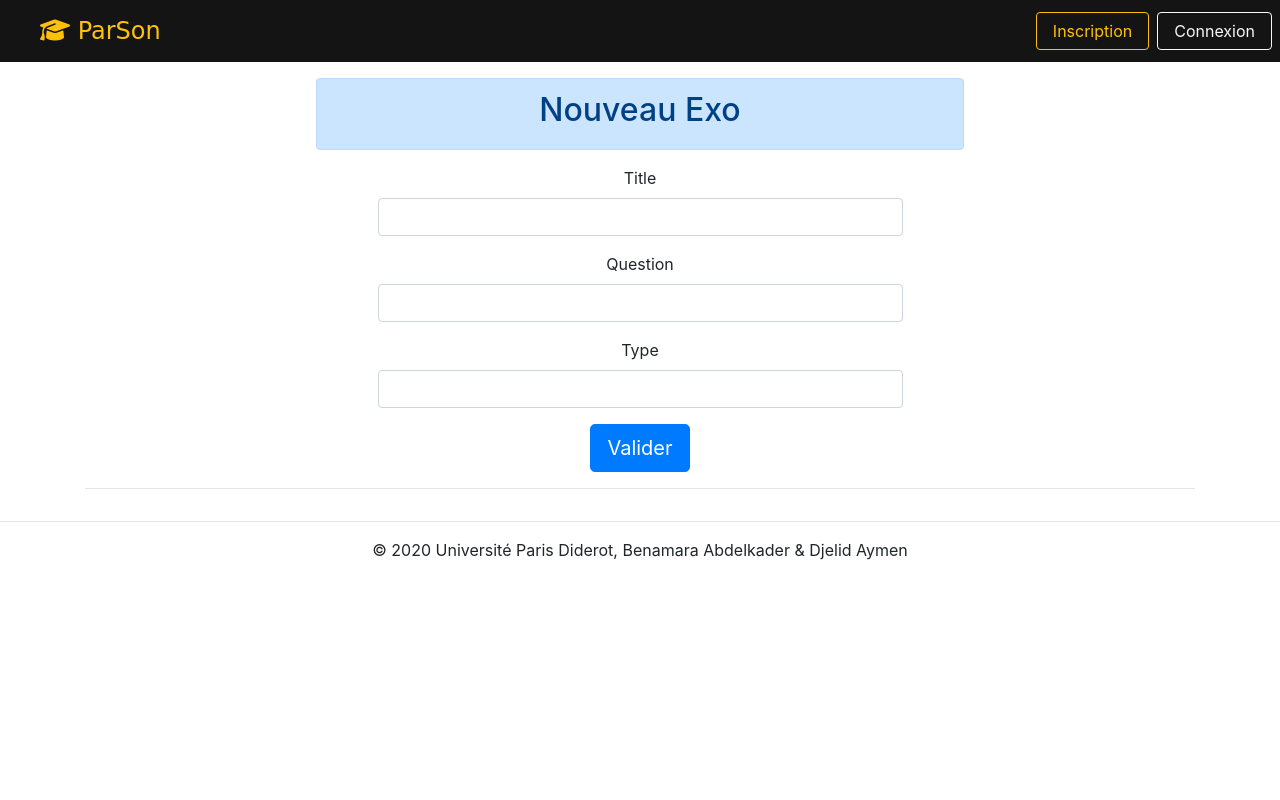
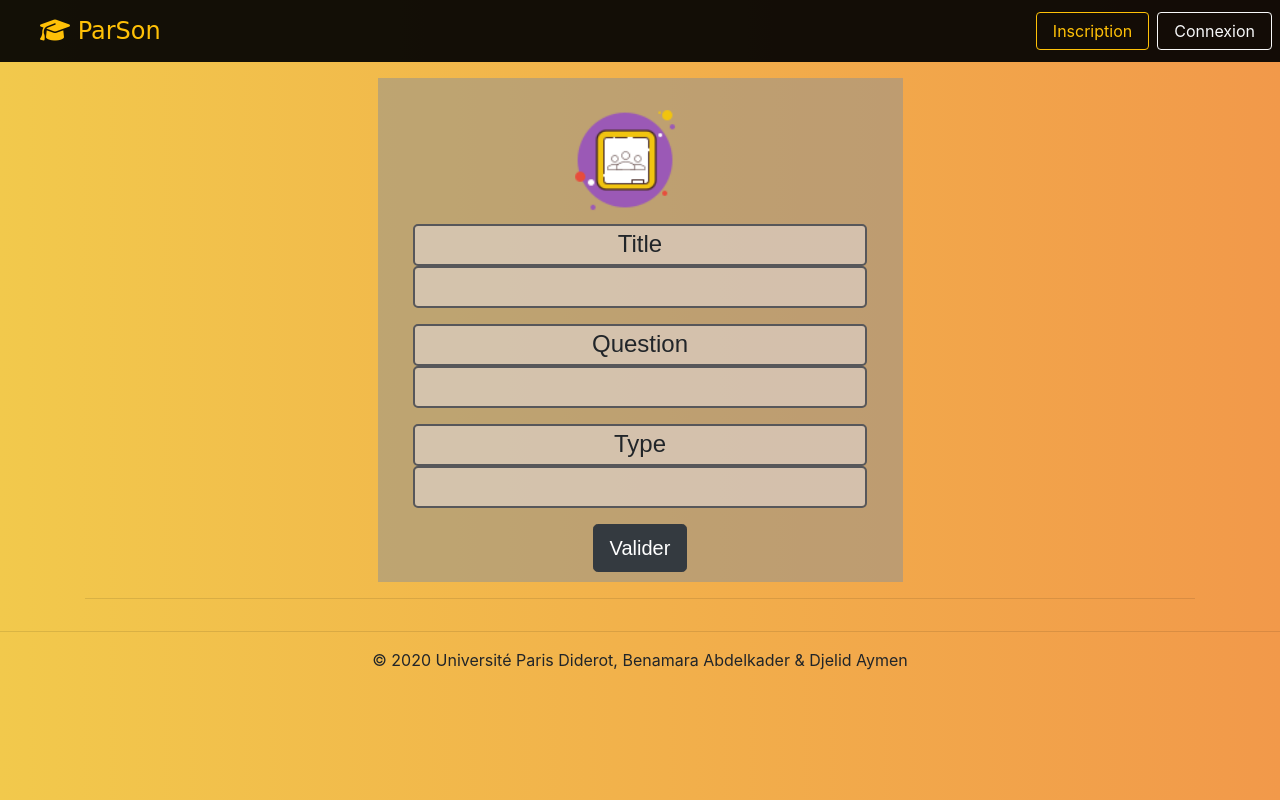
Before and after one commit to ChihabEddine98/parson, a Symfony app: template parson/templates/course/new/exo_new.html.twig in a window 1280 px wide. Run offline with Twig, Linux system fonts and the light colour scheme; the template is opened without the code that fills it, so the values that code supplies are empty; form fields are guessed from the names that the template uses; some libraries are stand-ins or nearby versions.

Commit message:
much better design !

```diff
--- a/parson/public/css/auth.css
+++ b/parson/public/css/auth.css
@@ -3,10 +3,7 @@ body {
     /*background: #CB356B; !* fallback for old browsers *!*/
     /*background: -webkit-linear-gradient(to right, #BD3F32, #CB356B); !* Chrome 10-25, Safari 5.1-6 *!*/
     /*background: linear-gradient(to right, #BD3F32, #CB356B); !* W3C, IE 10+/ Edge, Firefox 16+, Chrome 26+, Opera 12+, Safari 7+ *!*/
-    background: #F2994A;  /* fallback for old browsers */
-    background: -webkit-linear-gradient(to right, #F2C94C, #F2994A);  /* Chrome 10-25, Safari 5.1-6 */
-    background: linear-gradient(to right, #F2C94C, #F2994A); /* W3C, IE 10+/ Edge, Firefox 16+, Chrome 26+, Opera 12+, Safari 7+ */
-
+    background: var(--linear_bg_col_welcome);
 }
 .body-container{
     background-color: var(--overlay_bg_col);
--- a/parson/public/css/courses.css
+++ b/parson/public/css/courses.css
@@ -1,3 +1,7 @@
+body{
+    background: var(--linear_bg_col);
+}
+
 .userImgList{
 
     width: 80px;
@@ -16,3 +20,48 @@
     left: 0;
     right: 0;
 }
+
+.body-container{
+    background-color: var(--overlay_bg_col);
+    font-size: 16px;
+    font-family: 'Source Sans Pro', sans-serif;
+    padding: 10px 10px;
+}
+
+.body-container input,.body-container textarea{
+
+    font-size: 24px;
+    margin: auto;
+    width: 90%;
+    background-color: var(--overlay_fg_col);
+    border-radius: 5px;
+    border: 2px #57575a solid;
+    text-align: center;
+}
+
+.body-container label ,.body-container input:last-child
+{
+
+    font-size: 24px;
+    margin: auto;
+    width: 90%;
+    height: 42px;
+    background-color: var(--overlay_fg_col);
+    border-radius: 5px;
+    border: 2px #57575a solid;
+    text-align: center;
+    padding: 0;
+}
+
+.course-img-container{
+    width: 100%;
+    align-items: center;
+}
+.course-img{
+
+    width: 8em;
+    height: 8em;
+
+    margin: auto;
+
+}
--- a/parson/public/css/home.css
+++ b/parson/public/css/home.css
@@ -3,10 +3,7 @@ body{
     background-size: cover;
     object-fit: cover;
     background-position: 0 56px;
-    background: #F2994A;  /* fallback for old browsers */
-    background: -webkit-linear-gradient(to right, #F2C94C, #F2994A);  /* Chrome 10-25, Safari 5.1-6 */
-    background: linear-gradient(to right, #F2C94C, #F2994A); /* W3C, IE 10+/ Edge, Firefox 16+, Chrome 26+, Opera 12+, Safari 7+ */
-
+    background: var(--linear_bg_col_welcome);  /* fallback for old browsers */
 }
 
 .welcome_msg
--- a/parson/public/css/main.css
+++ b/parson/public/css/main.css
@@ -8,6 +8,10 @@
     --overlay_bg_col:rgba(146, 146, 146, 0.534);
     --overlay_bg_dark_col: rgba(32, 29, 29, 0.67);
     --overlay_fg_col:rgba(233, 224, 224, 0.534);
+    --linear_bg_col : linear-gradient(to right, #F2C94C, #F2994A);
+    --linear_bg_col_welcome: linear-gradient(to right, #e761a4, #ff7209);
+    --linear_bg_col_2: linear-gradient(to right, #67b26f, #4ca2cd);
+
 
 }
 
--- a/parson/public/css/users.css
+++ b/parson/public/css/users.css
@@ -1,8 +1,5 @@
 body{
-    background: #F2994A;  /* fallback for old browsers */
-    background: -webkit-linear-gradient(to right, #F2C94C, #F2994A);  /* Chrome 10-25, Safari 5.1-6 */
-    background: linear-gradient(to right, #F2C94C, #F2994A); /* W3C, IE 10+/ Edge, Firefox 16+, Chrome 26+, Opera 12+, Safari 7+ */
-
+    background: var(--linear_bg_col);
 }
 
 .userImgList{
--- a/parson/src/Controller/CourseController.php
+++ b/parson/src/Controller/CourseController.php
@@ -119,8 +119,8 @@ class CourseController extends BaseController
             $manager->flush();
             $this->addFlash('success','Exo ajouté avec success !');
 
-            return $this->redirectToRoute('course_detail',[
-                'id'=> $course->getId()
+            return $this->redirectToRoute('exercise_detail',[
+                'id'=> $exo->getId()
             ]);
         }
 
--- a/parson/templates/course/detail/course_detail.html.twig
+++ b/parson/templates/course/detail/course_detail.html.twig
@@ -10,13 +10,13 @@
 
     <div class="col-lg-12 mx-auto mt-3 pt-1">
 
-        <div class="col-lg-12  ">
+        <div class="col-lg-12  bg-light text-dark">
 
                 <div class="col-lg-12  text-dark ">
                     {% set ok =false %}
 
                     {% if course.author.id==app.user.id %}
-                        <div class="text-center">
+                        <div class="text-center pt-4">
                             <a href="{{ path('edit_course',{'id':course.id})}}" class="btn btn-warning btn-lg "> <span><i class="fas fa-edit"></i></span> Modifier Ce cours </a>
                             <a href="{{ path('new_exo',{'id':course.id}) }}" class="btn btn-danger btn-lg m-1"><span><i class="fas fa-plus-circle"></i></span> Ajouter un exercice </a>
                             <a href="{{ path('new_course') }}" class="btn btn-dark btn-lg m-1"><span><i class="fas fa-plus-circle"></i></span> Ajouter un autre cours </a>
--- a/parson/templates/course/edit/course_edit.html.twig
+++ b/parson/templates/course/edit/course_edit.html.twig
@@ -1,6 +1,10 @@
 {% extends 'base.html.twig' %}
 
 {% block title %} Modifier un Cours {% endblock %}
+{% block stylesheets %}
+    {{ parent() }}
+    <link rel="stylesheet" href="{{ asset('css/courses.css') }}">
+{% endblock %}
 
 {% block body_content %}
 
--- a/parson/templates/course/new/exo_new.html.twig
+++ b/parson/templates/course/new/exo_new.html.twig
@@ -1,15 +1,20 @@
 {% extends 'base.html.twig' %}
 
 {% block title %} Ajouter un Exercice {% endblock %}
-
+{% block stylesheets %}
+    {{ parent() }}
+    <link rel="stylesheet" href="{{ asset('css/courses.css') }}">
+{% endblock %}
 {% block body_content %}
 
 
-    <div class="col-lg-7 col-sm-12 col-md-12 mt-3 mx-auto alert alert-primary text-center">
-        <h2> Nouveau Exo </h2>
-    </div>
 
-    <div class="col-6 mx-auto text-center">
+
+    <div class="mt-3 col-lg-6 col-md-8 col-sm-12 mx-auto text-center">
+            <div class="body-container">
+                <div class="row mt-2 course-img-container">
+                    <img src="{{ asset('img/course.png') }}" class="course-img" alt="">
+                </div>
         {{ form_start(courseForm) }}
 {#        {{ form_widget(courseForm) }}#}
         {{ form_row(courseForm.title) }}
@@ -22,10 +27,11 @@
 {#                </span> instruction </button>#}
 {#        </ul>#}
 
-        <button type="submit" class="btn btn-primary btn-lg">
+        <button type="submit" class="btn btn-dark btn-lg">
             Valider
         </button>
         {{ form_end(courseForm) }}
+        </div>
     </div>
 {#    {{  include('course/_form.html.twig',{#}
 {#        title_text: 'Lancez votre nouveau exercice !',#}
```
Also changed, not shown: parson/src/Form/ExoType.php (+18 -3 lines), parson/templates/course/_form.html.twig (+8 -5 lines), parson/templates/course/detail/course_exercise_detail.html.twig (+4 -4 lines), parson/templates/course/new/course_new.html.twig (+9 -4 lines), parson/public/img/course.png (added).
